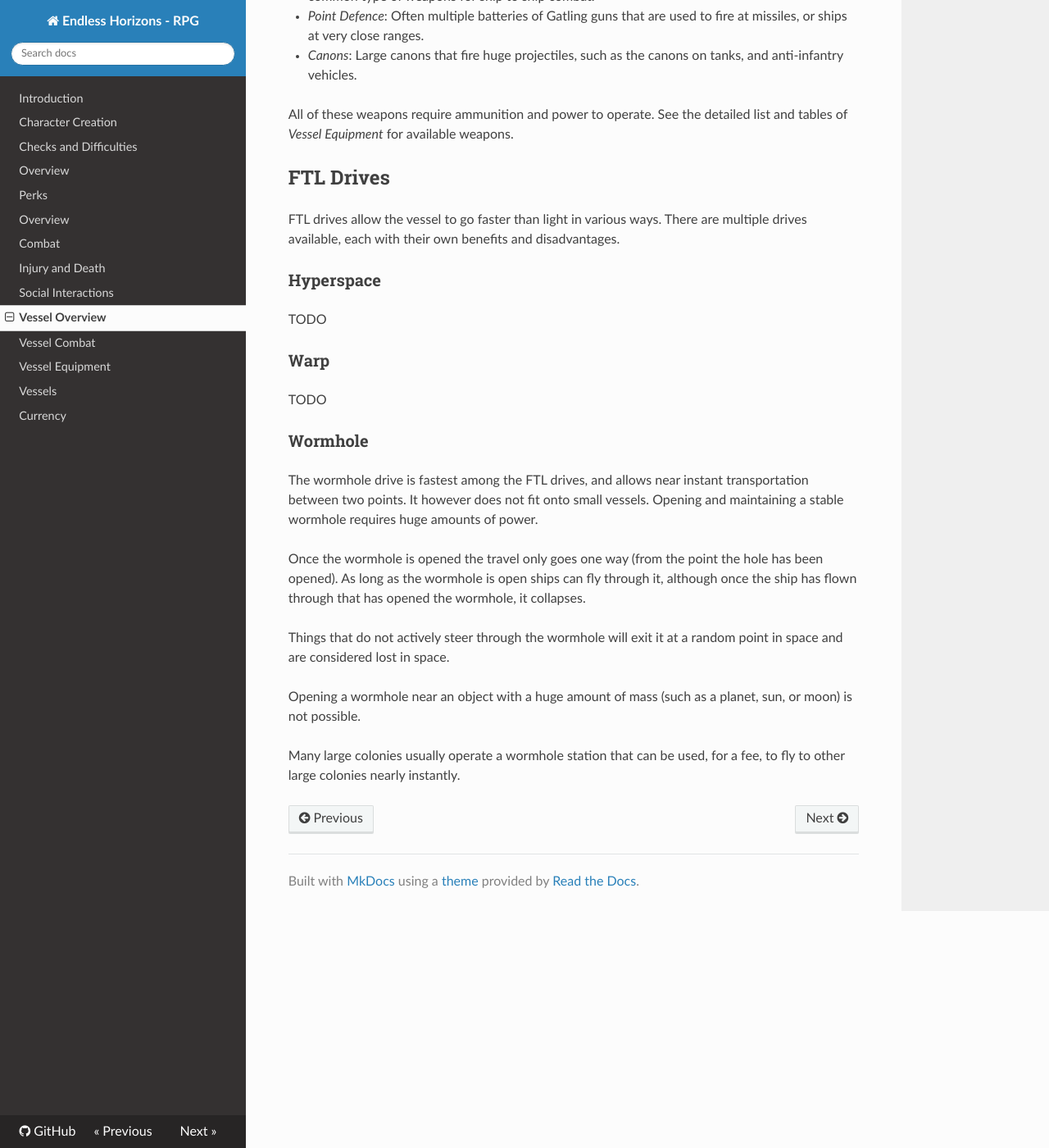
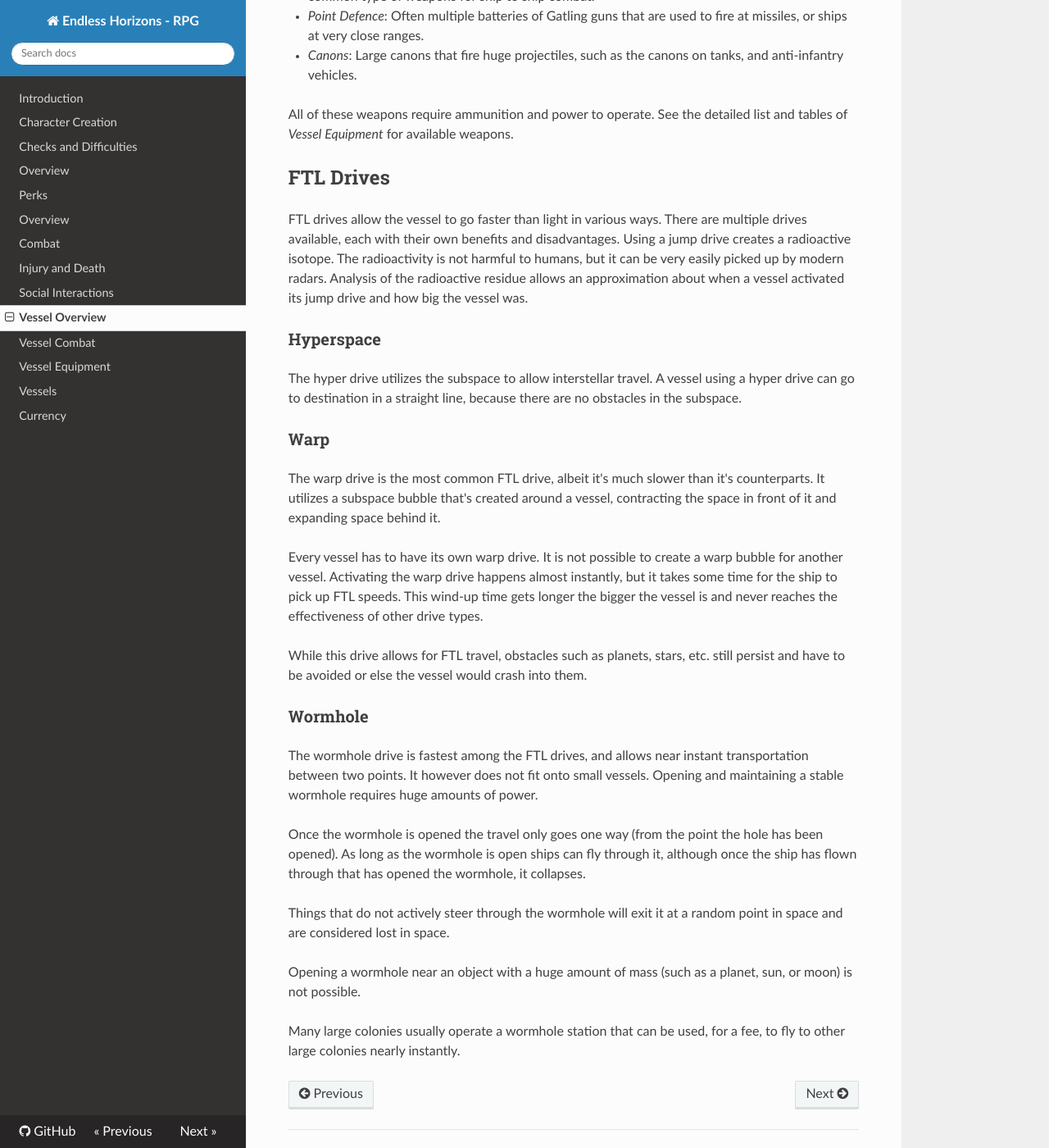
Before and after one commit to ehrpg/rules, an MkDocs documentation site: the page built from docs/vessels.md, in a window 1280 px wide and 1400 px high, scrolled down 5687 px. Shown: the whole window at 82% size. Built offline with MkDocs 1.6.1, drawn with Linux system fonts in a browser that asks for light colours; nearby versions of some CDN libraries; old or Windows-style settings are respelled for this version of MkDocs.

Commit message:
Update vessels.md
Added Warp and Hyperspace drives.

```diff
--- a/docs/vessels.md
+++ b/docs/vessels.md
@@ -257,14 +257,31 @@ list and tables of _Vessel Equipment_ for available weapons.
 
 FTL drives allow the vessel to go faster than light in various ways. There are
 multiple drives available, each with their own benefits and disadvantages.
+Using a jump drive creates a radioactive isotope. The radioactivity is not
+harmful to humans, but it can be very easily picked up by modern radars.
+Analysis of the radioactive residue allows an approximation about when a vessel
+activated its jump drive and how big the vessel was.
 
 ### Hyperspace
 
-TODO
+The hyper drive utilizes the subspace to allow interstellar travel. A vessel
+using a hyper drive can go to destination in a straight line, because there
+are no obstacles in the subspace.
 
 ### Warp
 
-TODO
+The warp drive is the most common FTL drive, albeit it's much slower than it's
+counterparts. It utilizes a subspace bubble that's created around a vessel,
+contracting the space in front of it and expanding space behind it.
+
+Every vessel has to have its own warp drive. It is not possible to create a
+warp bubble for another vessel. Activating the warp drive happens almost
+instantly, but it takes some time for the ship to pick up FTL speeds. This
+wind-up time gets longer the bigger the vessel is and never reaches the
+effectiveness of other drive types.
+
+While this drive allows for FTL travel, obstacles such as planets, stars, etc.
+still persist and have to be avoided or else the vessel would crash into them.
 
 ### Wormhole
 
```
